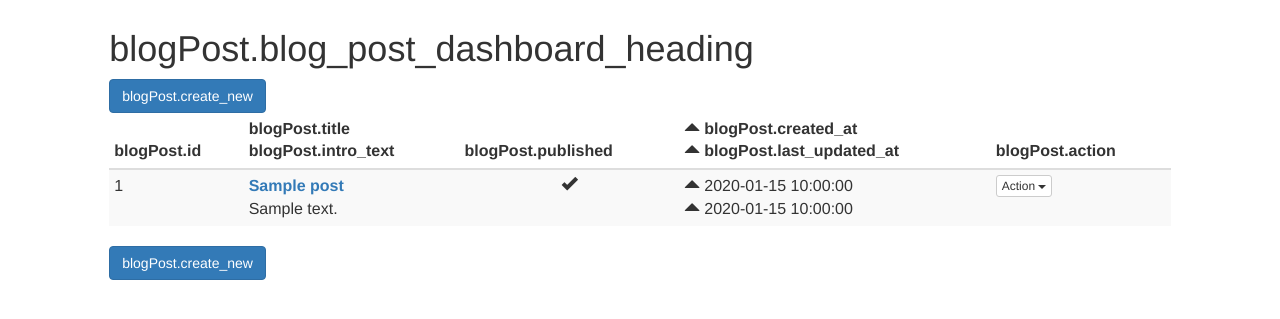
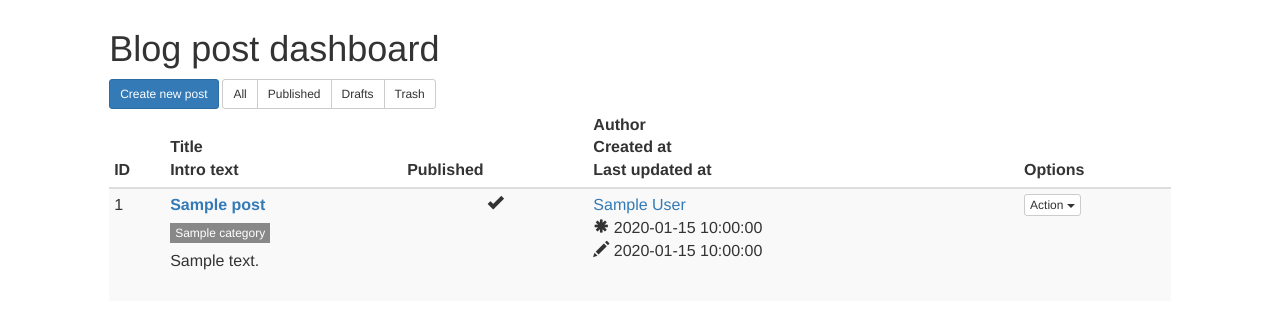
Before and after one commit to pavolsenko/simple-cms, a Laravel app: template resources/views/admin/blogPosts/dashboard.blade.php in a window 1280 px wide. Shown: the part 51-370 px from the top of the page. Run offline with Laravel 8, Linux system fonts and the light colour scheme; the template is opened without the code that fills it: most values are stand-ins (such as "Sample title", 1, 10 or a date in 2020); settings files or empty folders that the repository lacks are supplied; some libraries are stand-ins or nearby versions.

Commit message:
another blog stuff and admin updates

```diff
--- a/app/Blog/EloquentAuthorRepository.php
+++ b/app/Blog/EloquentAuthorRepository.php
@@ -27,7 +27,11 @@ class EloquentAuthorRepository implements AuthorRepositoryInterface {
     }
 
     public function getAllAuthors() {
-
+        $authors = $this->author->get();
+        if (!is_null($authors)) {
+            $authors = $authors->toArray();
+        }
+        return $authors;
     }
 
 }
--- a/app/Http/routes.php
+++ b/app/Http/routes.php
@@ -37,11 +37,11 @@ Route::group(['prefix' => 'admin', 'middleware' => 'auth'], function () {
         Route::get('dashboard', ['as' => 'postsDashboard', 'uses' => 'BlogController@indexAdmin']);
 
         Route::get('create_new', ['as' => 'getCreateBlogPost', 'uses' => 'BlogController@getCreate']);
-        Route::post('create_new', ['as' => 'postCreateBlogPost', 'uses' => 'BlogController@postCreate']);
+        Route::post('create_new', ['as' => 'postCreateBlogPost', 'uses' => 'BlogController@postCreateOrUpdate']);
 
         Route::get('update/{id}', ['as' => 'getUpdateBlogPost', 'uses' => 'BlogController@getUpdate'])
             ->where('id', '[0-9]+');
-        Route::post('update/{id}', ['as' => 'postUpdateBlogPost', 'uses' => 'BlogController@postUpdate'])
+        Route::post('update/{id}', ['as' => 'postUpdateBlogPost', 'uses' => 'BlogController@postCreateOrUpdate'])
             ->where('id', '[0-9]+');
 
         Route::get('delete/{id}', ['as' => 'getDeleteBlogPost', 'uses' => 'BlogController@getDelete'])
--- a/public/css/style.css
+++ b/public/css/style.css
@@ -25,7 +25,12 @@
     margin-bottom: 10px;
 }
 
-.categories span {
+.admin-categories {
+    margin: 8px 0;
+    font-size: 12px;
+}
+
+.categories span, .admin-categories span {
     color: #fff;
     padding: 3px 5px;
 }
--- a/resources/lang/en/blog.php
+++ b/resources/lang/en/blog.php
@@ -19,6 +19,7 @@ return [
 
 
     'id' => 'ID',
+    'author' => 'Author',
     'title' => 'Title',
     'intro_text' => 'Intro text',
     'body_text' => 'Body text',
@@ -28,7 +29,18 @@ return [
     'posted_by' => 'By',
     'posted_on' => 'Posted on',
     'published' => 'Published',
+    'all' => 'All',
+    'drafts' => 'Drafts',
+    'draft' => 'Draft',
+    'trash' => 'Trash',
 
+
+    'settings' => 'Settings',
+    'seo_settings' => 'SEO settings',
+    'url' => 'Nice URL',
+    'meta_title' => 'Title',
+    'meta_description' => 'Meta description',
+    'meta_keywords' => 'Meta keywords',
 
     'save' => 'Save',
     'save_and_close' => 'Save & Close',
--- a/resources/views/admin/blogPosts/action.blade.php
+++ b/resources/views/admin/blogPosts/action.blade.php
@@ -3,13 +3,13 @@
         Action <span class="caret"></span>
     </button>
     <ul class="dropdown-menu">
-        <li><a href="{{ URL::route('getUpdateBlogPost', $blog_post['id']) }}">@lang('blogPost.edit')</a></li>
+        <li><a href="{{ URL::route('getUpdateBlogPost', $blog_post['id']) }}">@lang('blog.edit')</a></li>
         @if($blog_post['enabled'])
-            <li><a href="{{ URL::route('getUnpublishBlogPost', $blog_post['id']) }}">@lang('blogPost.unpublish')</a></li>
+            <li><a href="{{ URL::route('getUnpublishBlogPost', $blog_post['id']) }}">@lang('blog.unpublish')</a></li>
         @else
-            <li><a href="{{ URL::route('getPublishBlogPost', $blog_post['id']) }}">@lang('blogPost.publish')</a></li>
+            <li><a href="{{ URL::route('getPublishBlogPost', $blog_post['id']) }}">@lang('blog.publish')</a></li>
         @endif
         <li role="separator" class="divider"></li>
-        <li><a href="{{ URL::route('getDeleteBlogPost', $blog_post['id']) }}">@lang('blogPost.delete')</a></li>
+        <li><a href="{{ URL::route('getDeleteBlogPost', $blog_post['id']) }}">@lang('blog.delete')</a></li>
     </ul>
 </div>
--- a/resources/views/admin/blogPosts/dashboard.blade.php
+++ b/resources/views/admin/blogPosts/dashboard.blade.php
@@ -5,7 +5,7 @@
 
         <div class="col-xs-10 col-xs-offset-1">
 
-        <h1>@lang('blogPost.blog_post_dashboard_heading')</h1>
+        <h1>@lang('blog.blog_post_dashboard_heading')</h1>
 
         @if(session('message'))
             <div class="alert alert-warning">
@@ -13,26 +13,36 @@
             </div>
         @endif
 
-        <a href="{{ URL::route('getCreateBlogPost') }}" class="btn btn-primary">@lang('blogPost.create_new')</a>
-
-        @include('partials.pagination')
+        <a href="{{ URL::route('getCreateBlogPost') }}" class="btn btn-primary btn-sm">@lang('blog.create_new')</a>
 
         @if(!empty($posts))
+
+            <div class="pull-right">
+                @include('partials.pagination')
+            </div>
+
+            <div class="btn-group btn-group-sm">
+                <a href="#" class="btn btn-default">@lang('blog.all')</a>
+                <a href="#" class="btn btn-default">@lang('blog.published')</a>
+                <a href="#" class="btn btn-default">@lang('blog.drafts')</a>
+                <a href="#" class="btn btn-default">@lang('blog.trash')</a>
+            </div>
 
             <table class="table table-striped table-condensed table-responsive table-hover">
                 <thead>
                 <tr>
-                    <th>@lang('blogPost.id')</th>
+                    <th>@lang('blog.id')</th>
                     <th>
-                        @lang('blogPost.title')<br>
-                        @lang('blogPost.intro_text')
+                        @lang('blog.title')<br>
+                        @lang('blog.intro_text')
                     </th>
-                    <th>@lang('blogPost.published')</th>
+                    <th>@lang('blog.published')</th>
                     <th style="min-width:200px">
-                        <i class="glyphicon glyphicon-triangle-top"></i> @lang('blogPost.created_at')<br>
-                        <i class="glyphicon glyphicon-triangle-top"></i> @lang('blogPost.last_updated_at')
+                        @lang('blog.author')<br>
+                        @lang('blog.created_at')<br>
+                        @lang('blog.last_updated_at')
                     </th>
-                    <th>@lang('blogPost.action')</th>
+                    <th>@lang('blog.action')</th>
                 </tr>
                 </thead>
 
@@ -42,7 +52,13 @@
                     <td>{{ $blog_post['id'] }}</td>
                     <td>
                         <a href="{{ URL::route('getUpdateBlogPost', $blog_post['id']) }}"><b>{{ $blog_post['title'] }}</b></a><br>
+                        <div class="admin-categories">
+                        @foreach($blog_post['categories'] as $category)
+                            <span style="background-color:{{ $category['color'] }}">{{ $category['title'] }}</span>
+                        @endforeach
+                        </div>
                         {{ $blog_post['intro_text'] }}
+                        <br><br>
                     </td>
                     <td class="text-center">
                         @if($blog_post['enabled'])
@@ -52,8 +68,10 @@
                         @endif
                     </td>
                     <td>
-                        <i class="glyphicon glyphicon-triangle-top"></i> {{ $blog_post['created_at'] }}<br>
-                        <i class="glyphicon glyphicon-triangle-top"></i> {{ $blog_post['updated_at'] }}</td>
+                        <a href="#">{{ $blog_post['author']['first_name'] }} {{ $blog_post['author']['last_name'] }}</a><br>
+                        <i class="glyphicon glyphicon-asterisk"></i> {{ $blog_post['created_at'] }}<br>
+                        <i class="glyphicon glyphicon-pencil"></i> {{ $blog_post['updated_at'] }}
+                    </td>
                     <td>@include('admin/blogPosts/action')</td>
                 </tr>
 
@@ -64,15 +82,14 @@
 
             <div class="alert alert-warning">
                 <i class="glyphicon glyphicon-info-sign"></i>&nbsp;
-                @lang('blogPost.no_blog_posts_to_display')
+                @lang('blog.no_blog_posts_to_display')
             </div>
 
             @endif
 
-            <a href="{{ URL::route('getCreateBlogPost') }}" class="btn btn-primary">@lang('blogPost.create_new')</a>
-
-            @include('partials.pagination')
-
+            <div class="pull-right">
+                @include('partials.pagination')
+            </div>
         </div>
     </div>
 
--- a/resources/views/layouts/admin.blade.php
+++ b/resources/views/layouts/admin.blade.php
@@ -4,6 +4,8 @@
 
     <script src="//code.jquery.com/jquery-1.11.3.min.js" type="text/javascript"></script>
     <script src="//maxcdn.bootstrapcdn.com/bootstrap/3.3.5/js/bootstrap.min.js" type="text/javascript"></script>
+
+    <link href="/css/style.css" rel="stylesheet">
 </head>
 <body>
 
```
Also changed, not shown: app/Blog/BlogService.php (+16 -4 lines), app/Blog/EloquentBlogPostRepository.php (+11 -5 lines), app/Http/Controllers/BlogController.php (+30 -22 lines), resources/views/admin/blogPosts/createOrUpdate.blade.php (+39 -23 lines).
